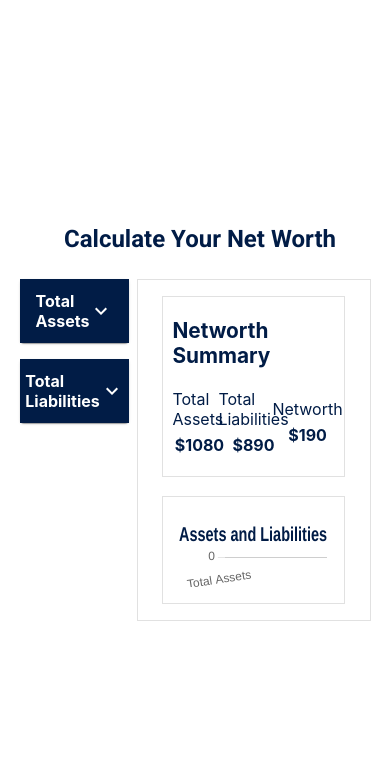
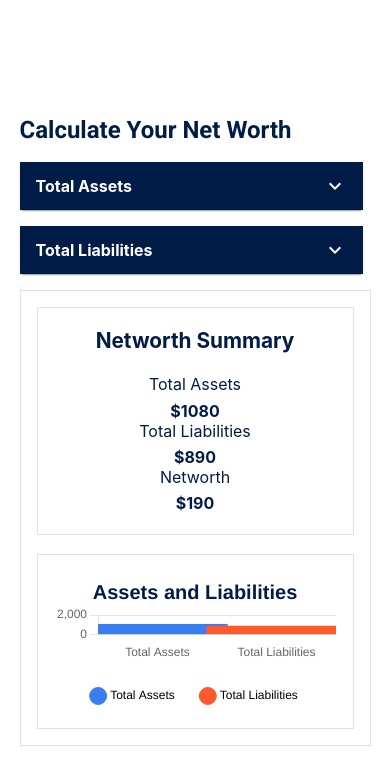
Before and after one commit to Bhavana-Jami/networth_calculator, a React (Create React App) app: page / in a window 390 px wide. Shown: the top 768 px of the page. Built offline with nearby package versions, Linux system fonts and the light colour scheme.

Commit message:
responsive v1

```diff
--- a/src/App.css
+++ b/src/App.css
@@ -1,3 +1,6 @@
 #title{
   text-align: start !important;
 }
+::-webkit-scrollbar {
+  width: 10px !important;
+}
--- a/src/App.js
+++ b/src/App.js
@@ -1,5 +1,5 @@
 import logo from './logo.svg';
-// import './App.css';
+import './App.css';
 import BarGraph from './components/BarGraph';
 import Main from './components/Main';
 import '@fontsource/roboto/300.css';
--- a/src/components/BarGraph.js
+++ b/src/components/BarGraph.js
@@ -41,6 +41,7 @@ function BarGraph(props) {
 
   const options = {
     responsive: true,
+    // maintainAspectRatio: false,
     plugins: {
       legend: {
 
--- a/src/components/Main.js
+++ b/src/components/Main.js
@@ -7,6 +7,7 @@ import Grid from '@mui/material/Grid';
 import { Typography } from '@mui/material';
 import AccordionComponent from './AccordionComponent';
 import '../components/style.css'
+import '../App.css'
 
 function Main() {
     // getting props from child aka AccordionComponent.js
@@ -26,27 +27,32 @@ function Main() {
             flexDirection="column"
             gap={2}
         >
-            <Typography id="title" marginLeft={8} marginBottom={1} variant='h5' fontWeight={'bolder'} sx={{ alignSelf: 'flex-start' }}>Calculate Your Net Worth</Typography>
-            <Grid container
+            <Box width="90%" display="flex" id="title" alignItems="start"
+                justifyContent="start" marginTop={2}>
+                <Typography variant='h5' fontWeight={'bolder'}>Calculate Your Net Worth</Typography>
+            </Box> <Grid container
                 width="90%"
+
             >
-                <Grid item xs={4} paddingRight="2%" >
-                    <Grid container spacing={2} paddingTop="0">
+                <Grid item xs={12} sm={4} paddingRight="2%" >
+                    <Grid container spacing={2} paddingTop="0" paddingBottom={2}>
                         <Grid item xs={12}><AccordionComponent title="Total Assets" gettingSumValue={gettingSumValue} /></Grid>
                         <Grid item xs={12}><AccordionComponent title="Total Liabilities" gettingSumValue={gettingSumValue} /></Grid>
                     </Grid>
                 </Grid>
-                <Grid item xs={8} border={1} borderColor={'#e1e1e1'} >
+                <Grid item xs={12} sm={8} border={1} borderColor={'#e1e1e1'} >
                     <Grid container sx={{ display: "flex", justifyContent: "center", alignItems: "center", padding: "1rem", gap: "1.2rem" }}>
-                        <Grid item xs={11} border={1} borderColor={'#e1e1e1'} >
-                            <Grid container sx={{ gap: "1.3rem", padding: "1.3rem 0.6rem" }}>
+                        <Grid item xs={12} sm={11} border={1} borderColor={'#e1e1e1'} >
+                            <Grid container sx={{ gap: "1.3rem", padding: "1.3rem 0.6rem" }} display="flex"
+                                alignItems="center"
+                                justifyContent="center" boxSizing={'none'}>
                                 <Grid item xs={12} sx={{ display: "flex", justifyContent: "center", alignItems: "center", color: "#011c46", fontWeight: "bold", fontSize: "1.3rem" }}>Networth Summary</Grid>
                                 <Grid item xs={12}>
                                     <Grid container sx={{ color: "#011c46" }}>
 
-                                        {[{ item: "Total Assets", value: assetSum }, { item: "Total Liabilities", value: liabilitySum }, { item: "Networth", value: assetSum-liabilitySum }].map((item, index) => {
+                                        {[{ item: "Total Assets", value: assetSum }, { item: "Total Liabilities", value: liabilitySum }, { item: "Networth", value: assetSum - liabilitySum }].map((item, index) => {
                                             return (
-                                                <Grid key={index} item xs={4} sx={{ display: "flex", justifyContent: "center", alignItems: "center", flexDirection: "column", gap: "0.4rem" }}>
+                                                <Grid key={index} item xs={12} sm={4} sx={{ display: "flex", justifyContent: "center", alignItems: "center", flexDirection: "column", gap: "0.4rem" }}>
                                                     <Grid item>{item.item}</Grid>
                                                     <Grid item sx={{ fontWeight: "bold", fontSize: "1rem" }}>${item.value}</Grid>
                                                 </Grid>
@@ -56,7 +62,7 @@ function Main() {
                                 </Grid>
                             </Grid>
                         </Grid>
-                        <Grid item xs={11} border={1} borderColor={'#e1e1e1'} sx={{ padding: "1rem" }} ><BarGraph liabilitySum={liabilitySum} assetSum={assetSum} /></Grid>
+                        <Grid item xs={12} sm={11} border={1} borderColor={'#e1e1e1'} sx={{ padding: "1rem" }} ><BarGraph liabilitySum={liabilitySum} assetSum={assetSum} /></Grid>
                     </Grid>
                 </Grid>
             </Grid>
```
